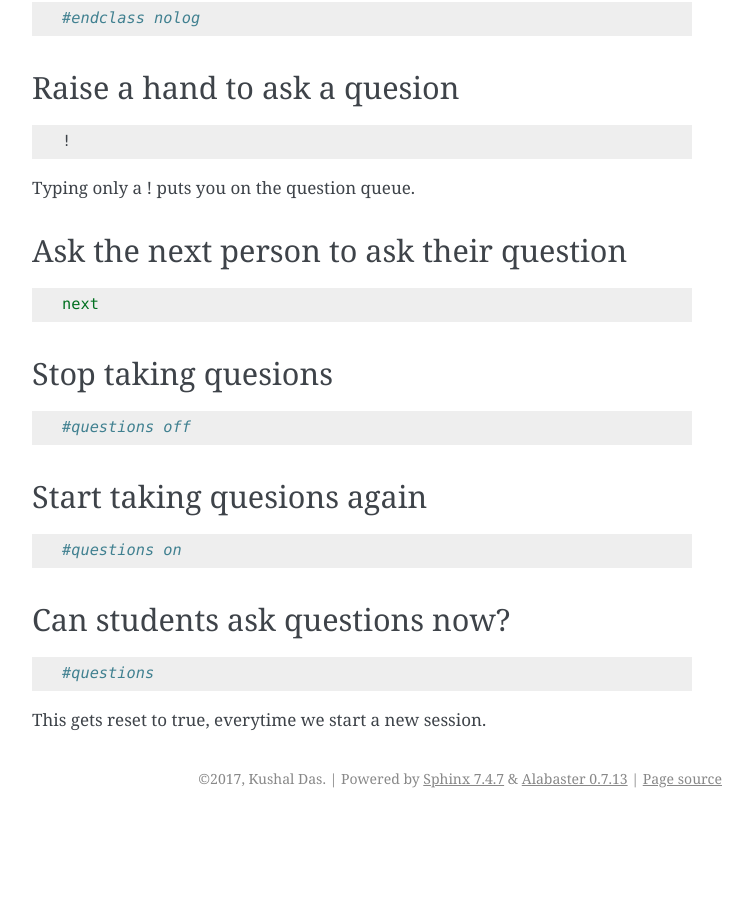
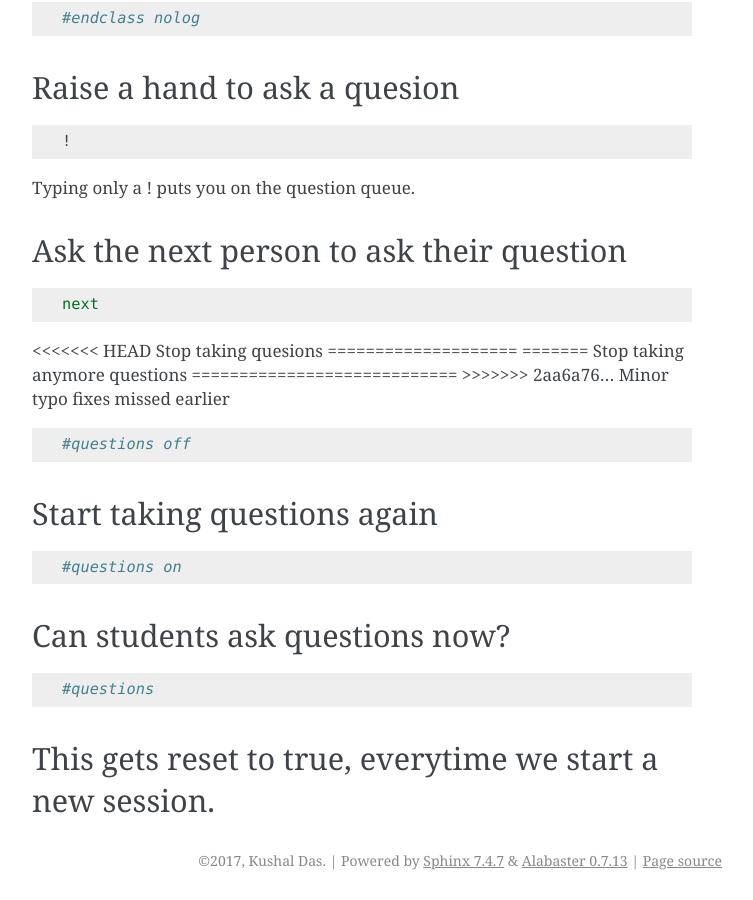
Before and after one commit to kushaldas/ircbot, a Sphinx documentation site: the page built from docs/usage.rst, in a window 1280 px wide and 900 px high, scrolled down 1356 px. Shown: the whole window, without its empty margins (388-1141 px from the left). Built offline with Sphinx 7.4.7, drawn with Linux system fonts in a browser that asks for light colours; before the commit the page ends 2174 px from its top, so only the background shows below that; some of the changed text lies outside the part shown.

Commit message:
Minor typo fixes missed earlier

```diff
--- a/docs/usage.rst
+++ b/docs/usage.rst
@@ -90,15 +90,20 @@
 
     next
 
+<<<<<<< HEAD
 Stop taking quesions
 ====================
+=======
+Stop taking anymore questions
+============================
+>>>>>>> 2aa6a76... Minor typo fixes missed earlier
 
 ::
 
     #questions off
 
 
-Start taking quesions again
+Start taking questions again
 ===========================
 
 ::
@@ -114,4 +119,6 @@
 
     #questions
 
+
 This gets reset to true, everytime we start a new session.
+=======
```
